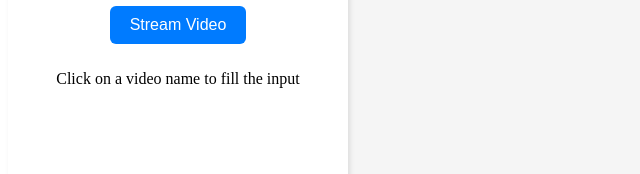
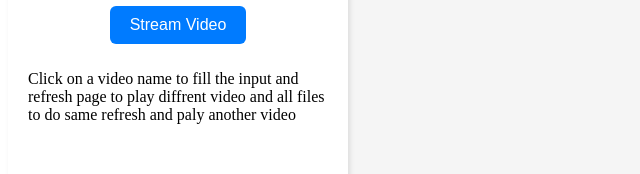
Before and after one commit to NaziyShaikh/video--stream, a React (Create React App) app in the folder frontend-react/: page / in a window 1280 px wide. Shown: the part 196-370 px from the top of the page, without its empty margins (0-640 px from the left). Built offline with nearby package versions, Linux system fonts and the light colour scheme; no server answers.

Commit message:
video click function added to user friendly

```diff
--- a/frontend-react/src/VideoPlayer.js
+++ b/frontend-react/src/VideoPlayer.js
@@ -66,7 +66,10 @@ const VideoPlayer = () => {
                         placeholder="Enter video filename"
                     />
                     <button type="submit" className="stream-btn">Stream Video</button>
-                    <p className="refresh-note">Click on a video name to fill the input</p>
+                    <p className="refresh-note">Click on a video name to fill the input and
+                        refresh page to play diffrent video and all files to do same refresh
+                        and paly another video
+                    </p>
                 </form>
             </div>
 
```
